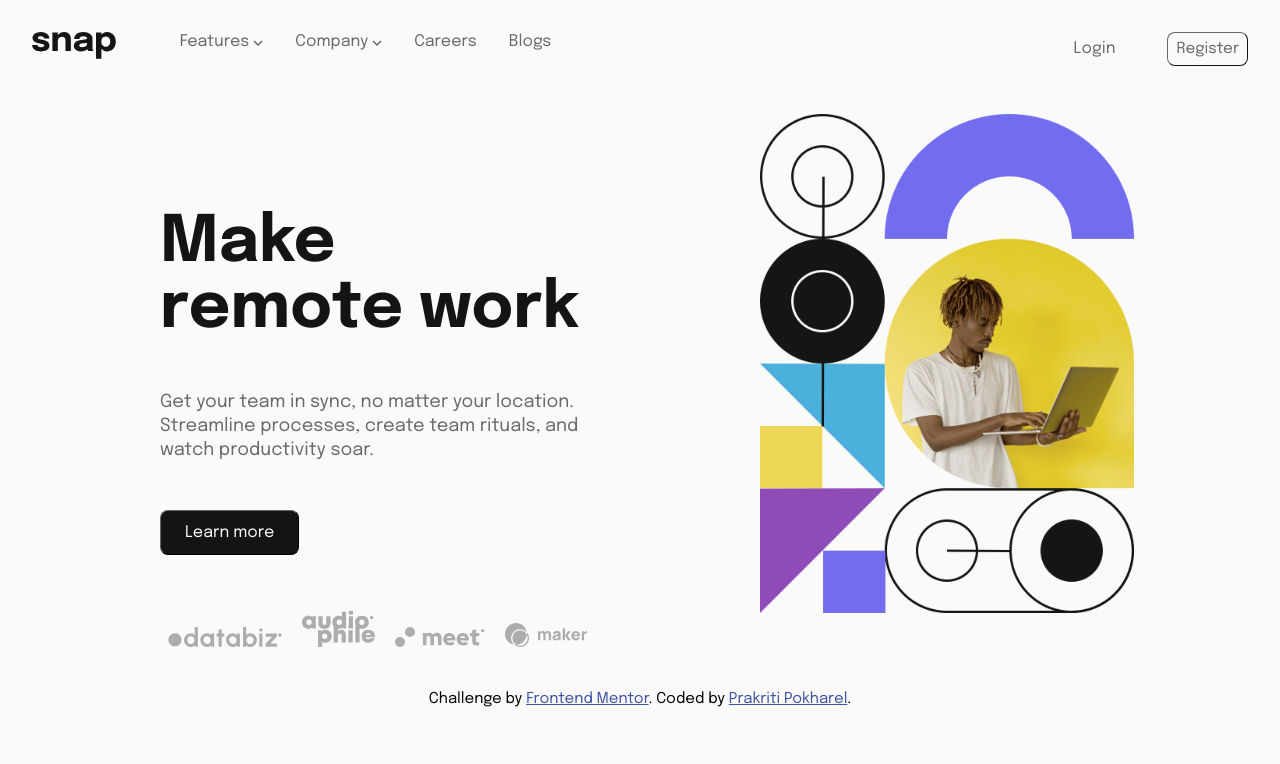
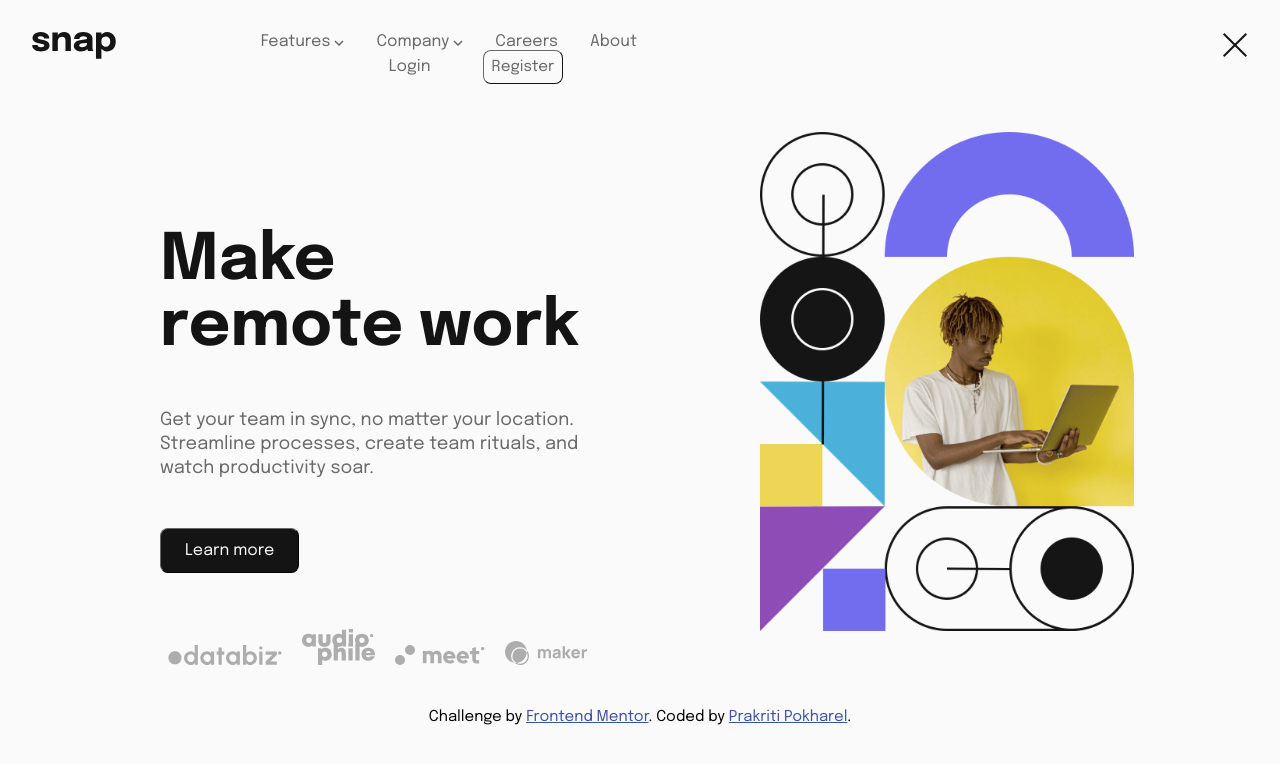
Before and after one commit to iprakritip/dropdownChallenge, a plain HTML site: page index.html in a window 1280 px wide. Drawn offline with Linux system fonts and the light colour scheme.

Commit message:
Add files via upload

```diff
--- a/index.html
+++ b/index.html
@@ -28,11 +28,12 @@
 <body>
 
   <div class="navbar">
+    <div class="logo">
+      <img src="images/logo.svg" alt="logo">
+    </div>
+    <div class="navcontent">
     <div class="lhs">
-      <div class="logo">
-        <img src="images/logo.svg" alt="logo">
-      </div>
-      <ul class="rhslist">
+      <ul class="lhslist">
         <li><a href="#">Features  <img class="arrowdown" src="images/icon-arrow-down.svg" alt=""></a>
           <div class="submenu">
             <ul>
@@ -53,7 +54,7 @@
           </div>
         </li>
         <li><a href="#">Careers</a></li>
-        <li><a href="#">Blogs</a></li>
+        <li><a href="#">About</a></li>
 
       </ul>
       <!-- <div class="navtext">
@@ -79,10 +80,14 @@
     </div>
 
     <div class="rhs">
-      <a href="#">Login</a>
+      <a class="login" href="#">Login</a>
       <button class="register">Register</button>
     </div>
+  </div>
+  <div>
     <img class="menuicon" src="images/icon-menu.svg" alt="">
+    <img class="closemenu" src="images/icon-close-menu.svg" alt="">
+  </div>
   </div>
 
   <div class="midcontainer">
```
